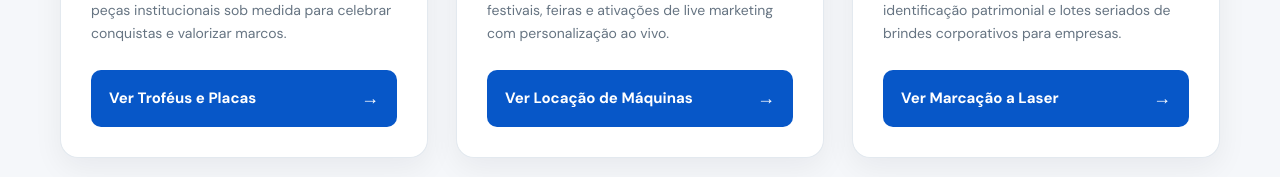
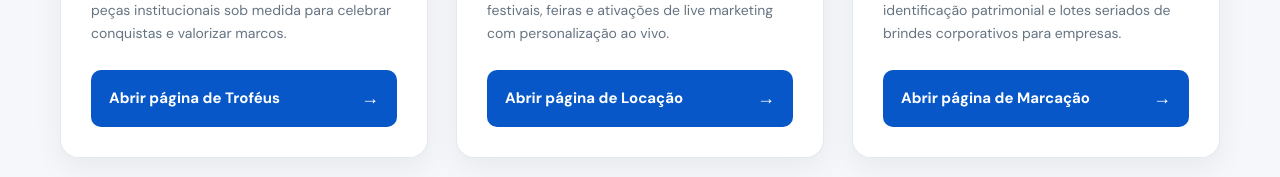
Before and after one commit to souandrenunes/mark-laser, a plain HTML site: page index.html in a window 1280 px wide. Shown: the part 1035-1212 px from the top of the page. Drawn offline with Linux system fonts and the light colour scheme.

Commit message:
Ajusta texto dos botões dos cards
Co-Authored-By: Claude Opus 5.5 <noreply@anthropic.com>

```diff
--- a/index.html
+++ b/index.html
@@ -92,7 +92,7 @@ height="0" width="0" style="display:none;visibility:hidden"></iframe></noscript>
             <h3>Troféus & Homenagens</h3>
             <p>Troféus personalizados em acrílico, placas de homenagem comemorativas, medalhas e peças institucionais sob medida para celebrar conquistas e valorizar marcos.</p>
           </div>
-          <span class="card-link">Ver Troféus e Placas <span class="arrow" aria-hidden="true">→</span></span>
+          <span class="card-link">Abrir página de Troféus <span class="arrow" aria-hidden="true">→</span></span>
         </a>
 
         <!-- PORTAL 2: LOCACAO -->
@@ -103,7 +103,7 @@ height="0" width="0" style="display:none;visibility:hidden"></iframe></noscript>
             <h3>Locação para Eventos</h3>
             <p>Aluguel de máquinas de gravação a laser com equipe e operadores técnicos para estandes, festivais, feiras e ativações de live marketing com personalização ao vivo.</p>
           </div>
-          <span class="card-link">Ver Locação de Máquinas <span class="arrow" aria-hidden="true">→</span></span>
+          <span class="card-link">Abrir página de Locação <span class="arrow" aria-hidden="true">→</span></span>
         </a>
 
         <!-- PORTAL 3: MARCACAO -->
@@ -114,7 +114,7 @@ height="0" width="0" style="display:none;visibility:hidden"></iframe></noscript>
             <h3>Marcação a Laser B2B</h3>
             <p>Gravação industrial de alta precisão em metais, aço inox, ferramentas, plaquetas de identificação patrimonial e lotes seriados de brindes corporativos para empresas.</p>
           </div>
-          <span class="card-link">Ver Marcação a Laser <span class="arrow" aria-hidden="true">→</span></span>
+          <span class="card-link">Abrir página de Marcação <span class="arrow" aria-hidden="true">→</span></span>
         </a>
       </div>
     </div></section>
```
